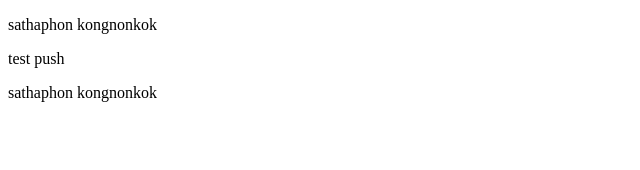
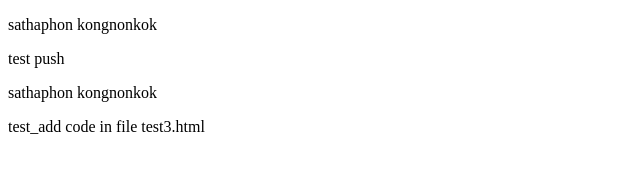
Before and after one commit to SathaphonK01/test_code_git, a plain HTML site: page test3.html in a window 1280 px wide. Shown: the whole page, without its empty margins (0-640 px from the left). Drawn offline with Linux system fonts and the light colour scheme.

Commit message:
add code in file test3.html

```diff
--- a/test3.html
+++ b/test3.html
@@ -10,5 +10,6 @@
     <p>sathaphon kongnonkok</p>
     <p>test push</p>
     <p>sathaphon kongnonkok</p>
+    <p>test_add code in file test3.html</p>
 </body>
 </html>
```
